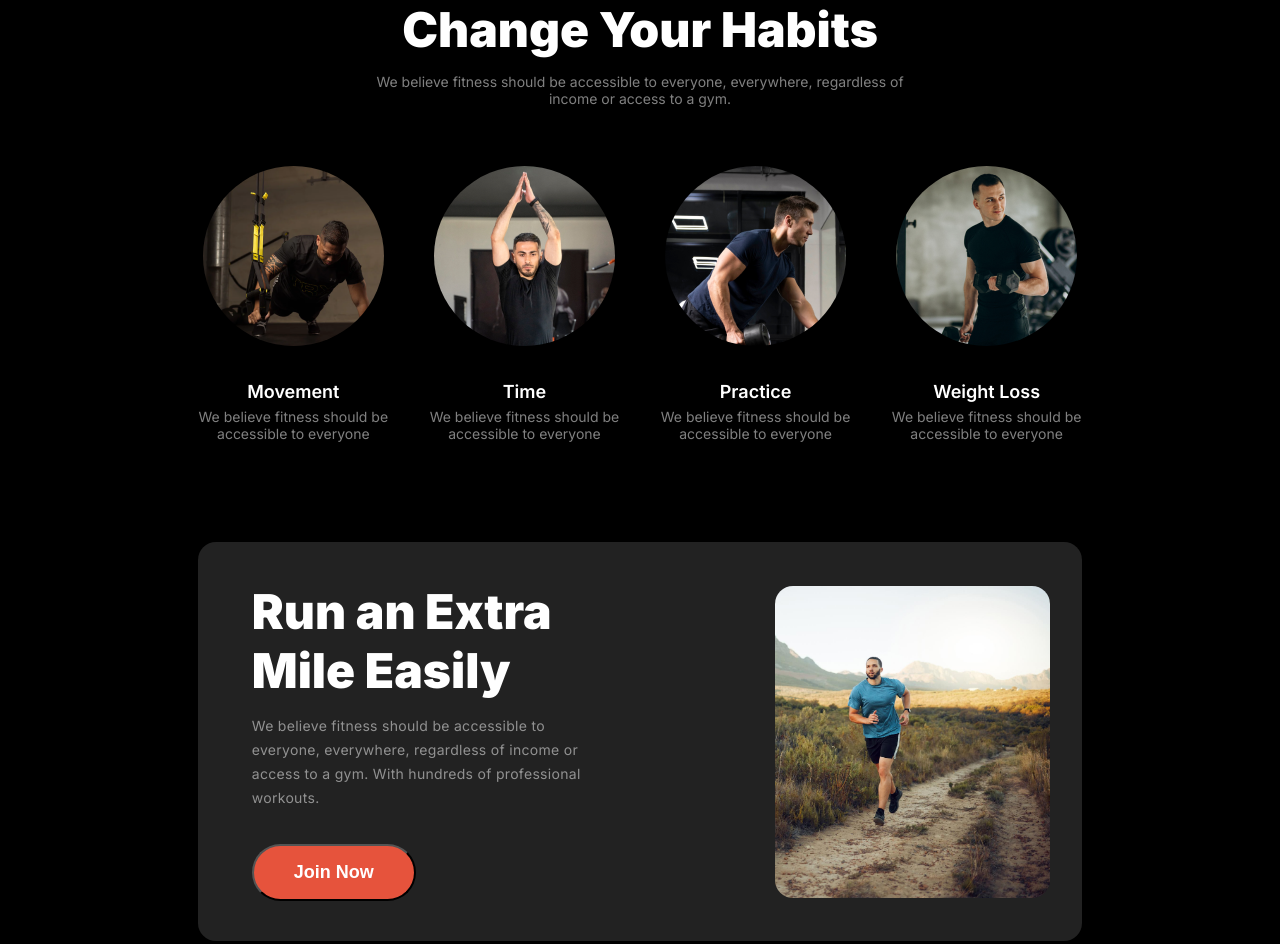
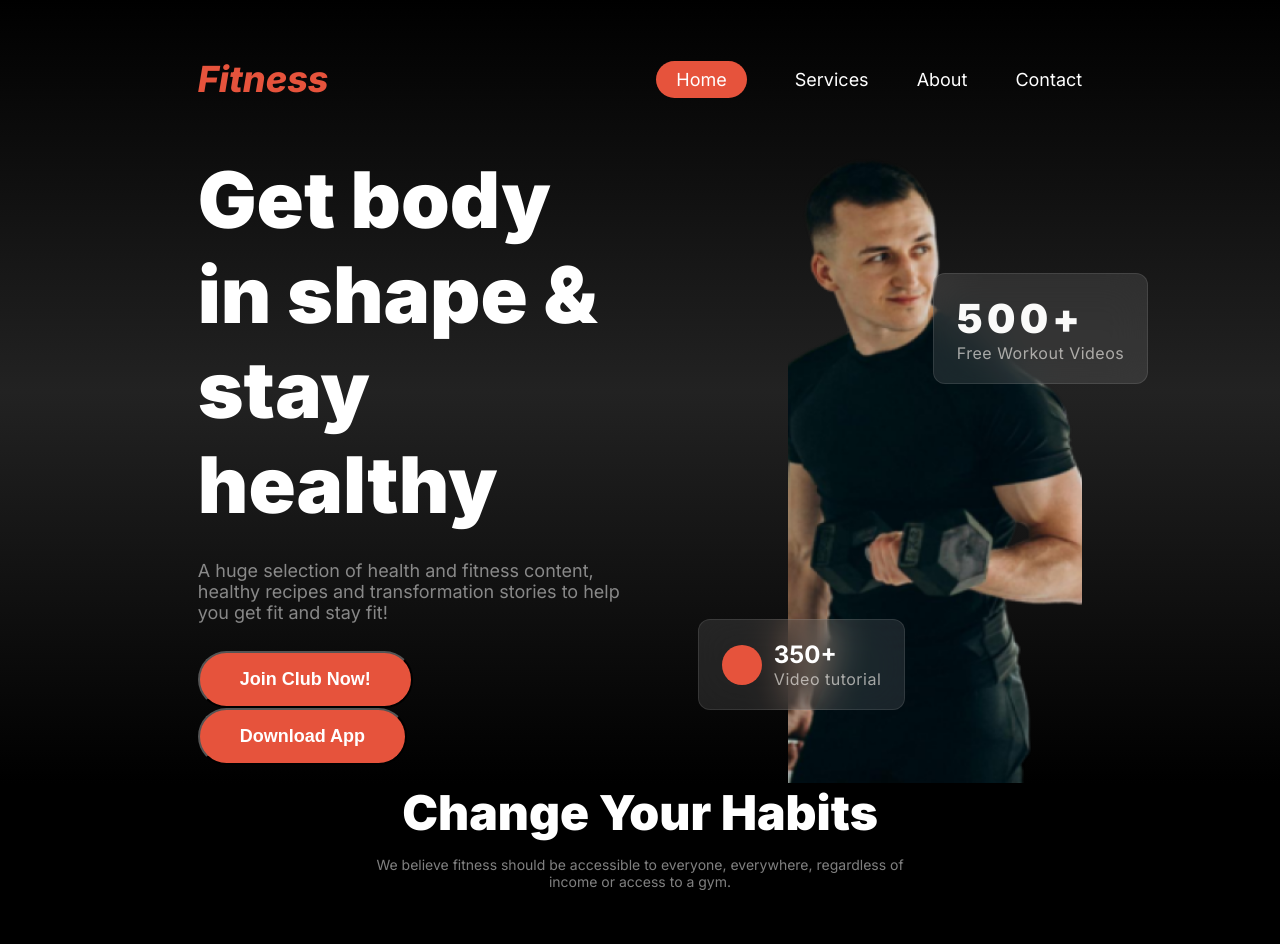
Before and after one commit to rafirabby13/fitness-website, a plain HTML site: page index.html in a window 1280 px wide. Shown: the top 944 px of the page. Drawn offline with Linux system fonts and the light colour scheme.

Commit message:
second commit

```diff
--- a/index.html
+++ b/index.html
@@ -8,7 +8,7 @@
     <link rel="stylesheet" href="styles/responsive.css" />
   </head>
   <body class="body">
-    <!-- <header class="header-bg">
+    <header class="header-bg">
       <section class="header section-container">
         <div class="navbar display-flex">
           <div class="logo">
@@ -51,7 +51,7 @@
           </div>
         </div>
       </section>
-    </header>  -->
+    </header>
     <main>
       <section class="habit section-container">
         <div class="habit-content">
```
